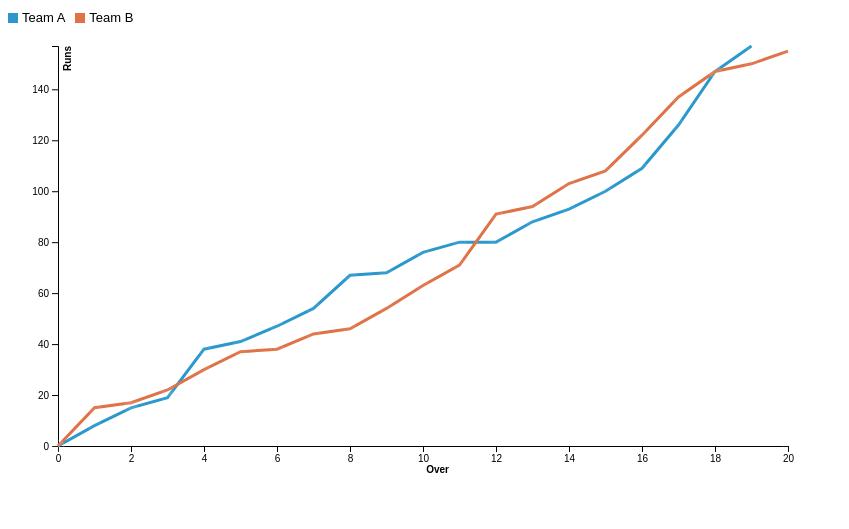
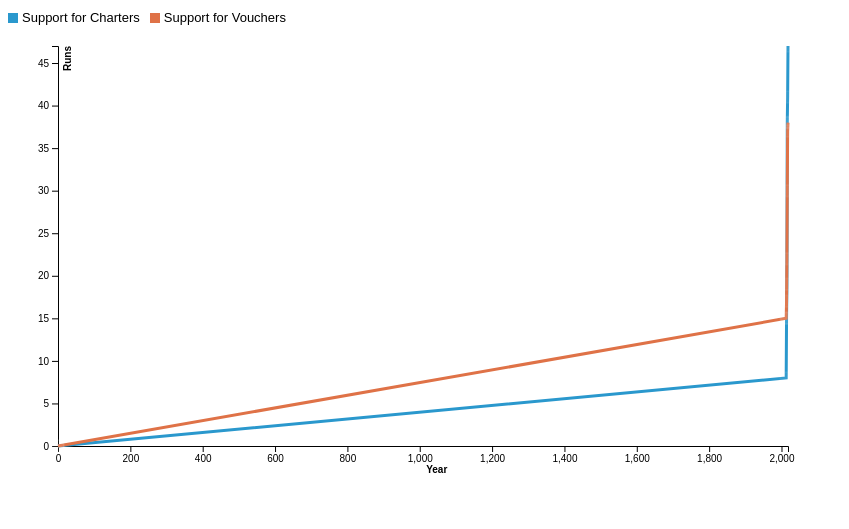
Before and after one commit to Sarah-HP/d3_practice, a plain HTML site: page index.html in a window 1280 px wide. Shown: the whole page, without its empty margins (0-849 px from the left). Drawn offline with nearby package versions, Linux system fonts and the light colour scheme.

Commit message:
Begin fixing the data and the axis

```diff
--- a/index.html
+++ b/index.html
@@ -6,6 +6,9 @@
         $("#chart").width(window.innerWidth * 0.9);
         $("#chart").height(window.innerHeight);
     });
+
+// Load in the scripts
+
     </script>
     <script src="http://code.jquery.com/jquery-latest.min.js"></script>
     <script src="https://d3js.org/d3.v4.min.js"></script>
@@ -14,9 +17,9 @@
     </div>
     <script>
 
-    var groupChartData = [{ "2614": 8, "4449": 15, "over": 1 }, { "2614": 15, "4449": 17, "over": 2 }, { "2614": 19, "4449": 22, "over": 3 }, { "2614": 38, "4449": 30, "over": 4 }, { "2614": 41, "4449": 37, "over": 5 }, { "2614": 47, "4449": 38, "over": 6 }, { "2614": 54, "4449": 44, "over": 7 }, { "2614": 67, "4449": 46, "over": 8 }, { "2614": 68, "4449": 54, "over": 9 }, { "2614": 76, "4449": 63, "over": 10 }, { "2614": 80, "4449": 71, "over": 11 }, { "2614": 80, "4449": 91, "over": 12 }, { "2614": 88, "4449": 94, "over": 13 }, { "2614": 93, "4449": 103, "over": 14 }, { "2614": 100, "4449": 108, "over": 15 }, { "2614": 109, "4449": 122, "over": 16 }, { "2614": 126, "4449": 137, "over": 17 }, { "2614": 147, "4449": 147, "over": 18 }, { "2614": 157, "4449": 150, "over": 19 }, { "2614": null, "4449": 155, "over": 20 }];
+    var groupChartData = [{ "2614": 8, "4449": 15, "Year": 2013 }, { "2614": 15, "4449": 17, "Year": 2014 }, { "2614": 19, "4449": 22, "Year": 2015 }, { "2614": 38, "4449": 30, "Year": 2016 }, { "2614": 41, "4449": 37, "Year": 2017 }, { "2614": 47, "4449": 38, "Year": 2018 }];
 
-    var columnsInfo = { "2614": "Team A", "4449": "Team B" };
+    var columnsInfo = { "2614": "Support for Charters", "4449": "Support for Vouchers" };
 
     $("#chart").empty();
     var muliSeriesChartConfig = {
@@ -24,10 +27,10 @@
         colorRange: ["#2a98cd", "#df7247"],
         data: groupChartData,
         columnsInfo: columnsInfo,
-        xAxis: "over",
+        xAxis: "Year",
         yAxis: "runs",
         label: {
-            xAxis: "Over",
+            xAxis: "Year",
             yAxis: "Runs"
         },
         requireCircle: false,
```
Lines whose indentation alone changed are shown as unchanged.
